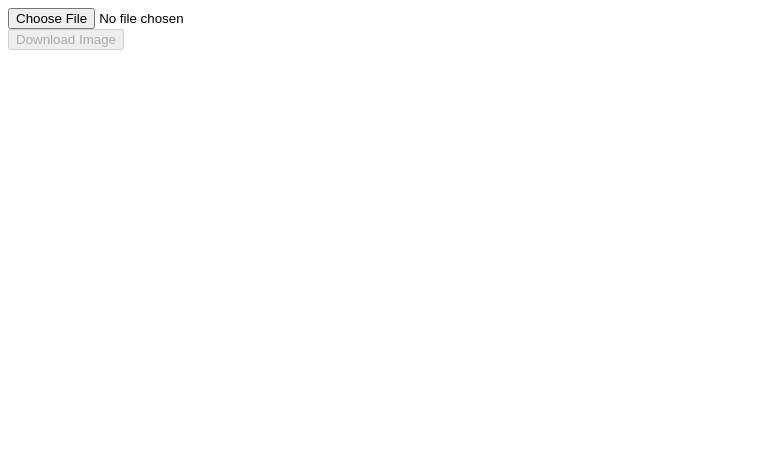
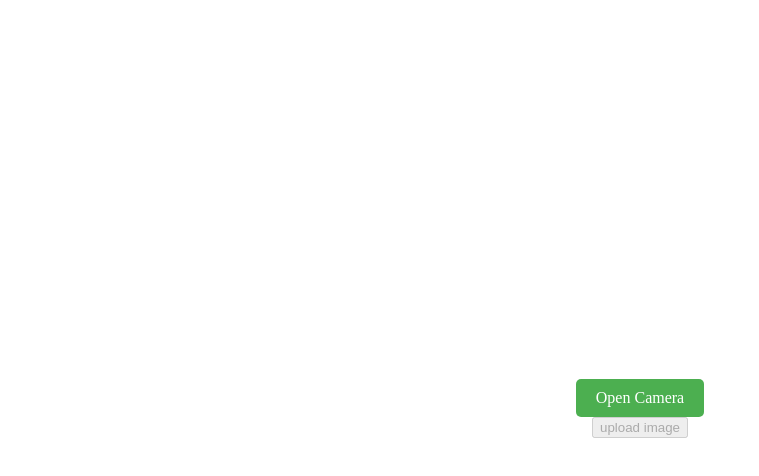
Before and after one commit to Adityavrmaa/demo, a plain HTML site: page index.html in a window 1280 px wide. Shown: the whole page, without its empty margins (0-759 px from the left). Drawn offline with Linux system fonts and the light colour scheme.

Commit message:
Update index.html

```diff
--- a/index.html
+++ b/index.html
@@ -5,11 +5,54 @@
     <meta name="viewport" content="width=device-width, initial-scale=1.0">
     <title>Image Handling</title>
 </head>
+
+<style>
+    body{
+        display: flex;
+            flex-direction: column;
+            align-items: center;
+            justify-content: center;
+            height: 100vh;
+    }
+       #openCameraButton {
+            position: relative;
+            overflow: hidden;
+            display: inline-block;
+            padding: 10px 20px;
+            font-size: 16px;
+            color: #fff;
+            background-color: #4CAF50;
+            cursor: pointer;
+            border: none;
+            border-radius: 5px;
+        }
+
+        #cameraFileInput {
+            position: absolute;
+            top: 0;
+            left: 0;
+            width: 100%;
+            height: 100%;
+            opacity: 0;
+            cursor: pointer;
+        }
+
+        /* Optional: Style the input's label for better appearance */
+        #cameraFileInputLabel {
+            display: block;
+            text-align: center;
+            padding: 10px;
+        }
+</style>
 <body>
 
-<input id="cameraFileInput" type="file" accept="image/*" capture="environment" onchange="handleImageSelection(event)" />
+    <label for="cameraFileInput" id="openCameraButton">
+        <input id="cameraFileInput" type="file" accept="image/*" capture="environment" onchange="handleImageSelection(event)" />
+        Open Camera
+    </label>
+<!-- <input id="cameraFileInput" type="file" accept="image/*" capture="environment" onchange="handleImageSelection(event)" /> -->
 <div id="imagePreviewContainer"></div>
-<button id="downloadButton" onclick="downloadImage()" disabled>Download Image</button>
+<button id="downloadButton" onclick="downloadImage()" disabled>upload image</button>
 
 <script>
     let selectedImagePath = '';
```
